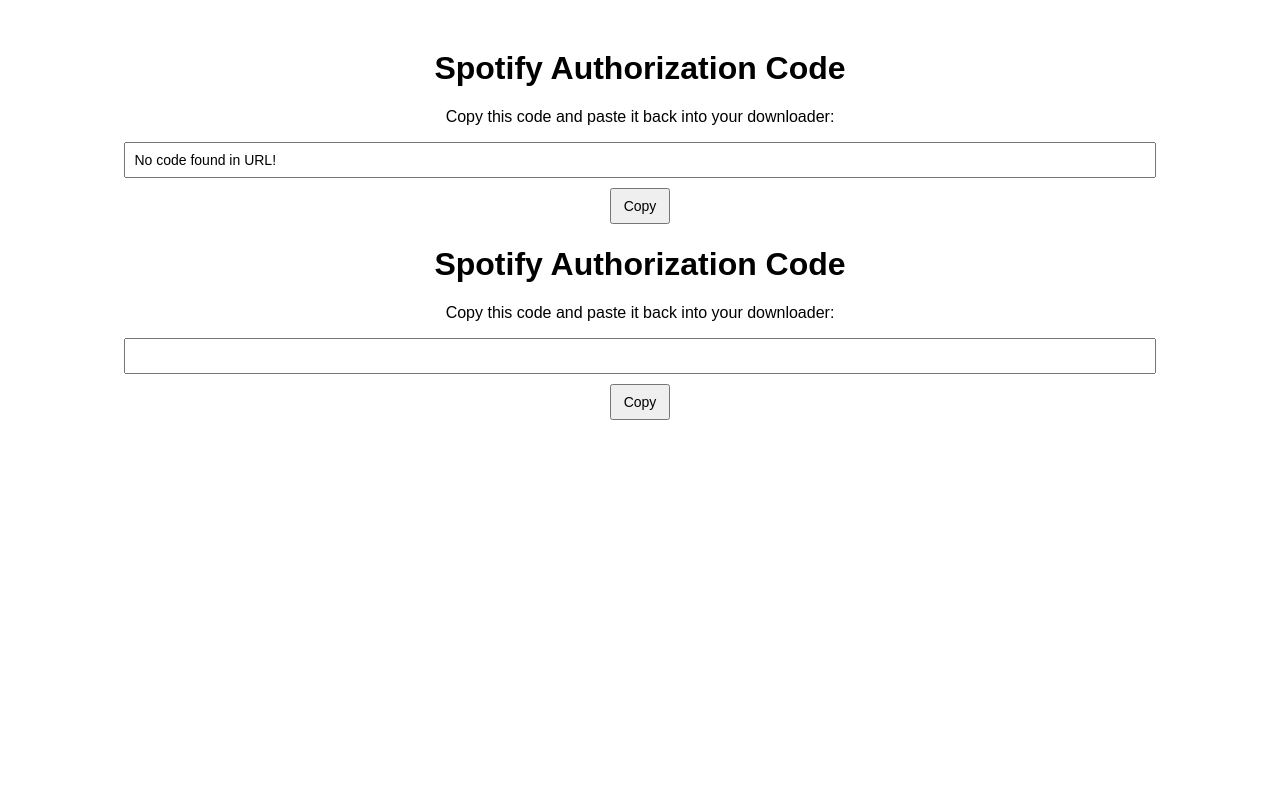
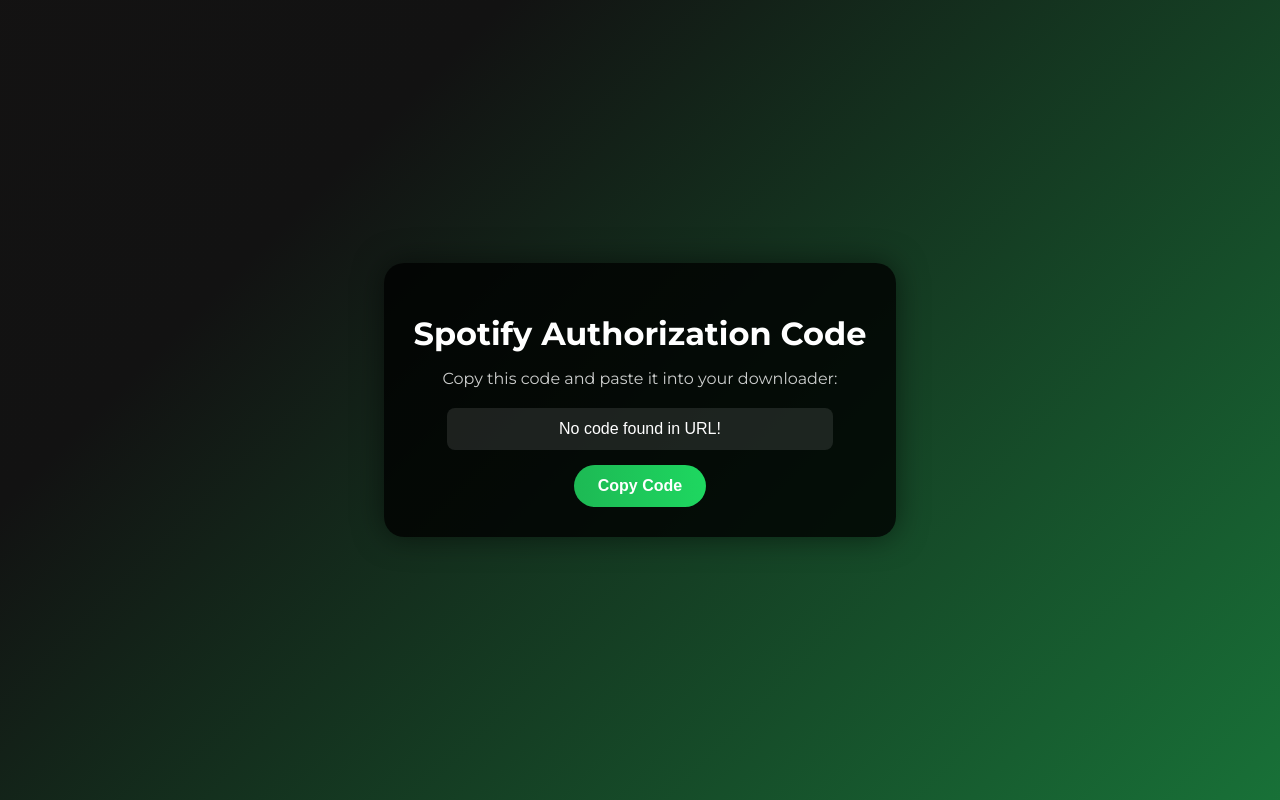
Before and after one commit to TS-DEV-JAVA/Spot-down, a plain HTML site: page website/redirect.html in a window 1280 px wide. Drawn offline with Linux system fonts and the light colour scheme.

Commit message:
Update redirect.html

```diff
--- a/website/redirect.html
+++ b/website/redirect.html
@@ -1,32 +1,90 @@
 <!DOCTYPE html>
-<html>
+<html lang="en">
 <head>
+<meta charset="UTF-8">
 <title>Spotify Auth Code</title>
 <style>
+    @import url('https://fonts.googleapis.com/css2?family=Montserrat:wght@400;700&display=swap');
+
     body {
-        font-family: Arial, sans-serif;
+        margin: 0;
+        font-family: 'Montserrat', sans-serif;
+        display: flex;
+        justify-content: center;
+        align-items: center;
+        height: 100vh;
+        background: linear-gradient(-45deg, #1DB954, #121212, #191414, #1ed760);
+        background-size: 400% 400%;
+        animation: gradientBG 10s ease infinite;
+        color: white;
+    }
+    @keyframes gradientBG {
+        0% { background-position: 0% 50%; }
+        50% { background-position: 100% 50%; }
+        100% { background-position: 0% 50%; }
+    }
+    .card {
+        background: rgba(0,0,0,0.8);
+        border-radius: 20px;
+        padding: 30px;
         text-align: center;
-        margin-top: 50px;
+        box-shadow: 0 0 30px rgba(0,0,0,0.5);
+        animation: fadeIn 1s ease forwards;
+        transform: translateY(30px);
+        opacity: 0;
+    }
+    @keyframes fadeIn {
+        to { transform: translateY(0); opacity: 1; }
+    }
+    h1 {
+        margin-bottom: 10px;
+        font-weight: 700;
+    }
+    p {
+        margin-bottom: 20px;
+        opacity: 0.8;
     }
     input {
-        padding: 8px;
-        font-size: 14px;
+        padding: 12px;
+        font-size: 16px;
         width: 80%;
+        border: none;
+        border-radius: 8px;
+        text-align: center;
+        background-color: rgba(255,255,255,0.1);
+        color: white;
+        transition: background 0.3s ease;
+    }
+    input:focus {
+        background-color: rgba(255,255,255,0.2);
+        outline: none;
     }
     button {
-        margin-top: 10px;
-        padding: 8px 12px;
-        font-size: 14px;
+        margin-top: 15px;
+        padding: 12px 24px;
+        font-size: 16px;
+        font-weight: bold;
+        color: white;
+        background: linear-gradient(90deg, #1db954, #1ed760);
+        border: none;
+        border-radius: 25px;
         cursor: pointer;
+        transition: transform 0.2s ease, box-shadow 0.2s ease;
+    }
+    button:hover {
+        transform: scale(1.05);
+        box-shadow: 0 0 15px rgba(30,215,96,0.6);
     }
 </style>
 </head>
 <body>
-<h1>Spotify Authorization Code</h1>
-<p>Copy this code and paste it back into your downloader:</p>
-<input id="codeBox" readonly>
-<br>
-<button onclick="copyCode()">Copy</button>
+    <div class="card">
+        <h1>Spotify Authorization Code</h1>
+        <p>Copy this code and paste it into your downloader:</p>
+        <input id="codeBox" readonly>
+        <br>
+        <button onclick="copyCode()">Copy Code</button>
+    </div>
 
 <script>
 function getCodeFromURL() {
@@ -38,55 +96,16 @@
     box.select();
     box.setSelectionRange(0, 99999);
     document.execCommand("copy");
-    alert("Code copied to clipboard!");
+
+    let btn = event.target;
+    btn.textContent = "Copied!";
+    btn.style.background = "linear-gradient(90deg, #00c853, #b2ff59)";
+    setTimeout(() => {
+        btn.textContent = "Copy Code";
+        btn.style.background = "linear-gradient(90deg, #1db954, #1ed760)";
+    }, 1500);
 }
 document.getElementById("codeBox").value = getCodeFromURL();
 </script>
 </body>
 </html>
-<!DOCTYPE html>
-<html>
-<head>
-<title>Spotify Auth Code</title>
-<style>
-    body {
-        font-family: Arial, sans-serif;
-        text-align: center;
-        margin-top: 50px;
-    }
-    input {
-        padding: 8px;
-        font-size: 14px;
-        width: 80%;
-    }
-    button {
-        margin-top: 10px;
-        padding: 8px 12px;
-        font-size: 14px;
-        cursor: pointer;
-    }
-</style>
-</head>
-<body>
-<h1>Spotify Authorization Code</h1>
-<p>Copy this code and paste it back into your downloader:</p>
-<input id="codeBox" readonly>
-<br>
-<button onclick="copyCode()">Copy</button>
-
-<script>
-function getCodeFromURL() {
-    const params = new URLSearchParams(window.location.search);
-    return params.get("code") || "No code found in URL!";
-}
-function copyCode() {
-    const box = document.getElementById("codeBox");
-    box.select();
-    box.setSelectionRange(0, 99999);
-    document.execCommand("copy");
-    alert("Code copied to clipboard!");
-}
-document.getElementById("codeBox").value = getCodeFromURL();
-</script>
-</body>
-</html>
```
